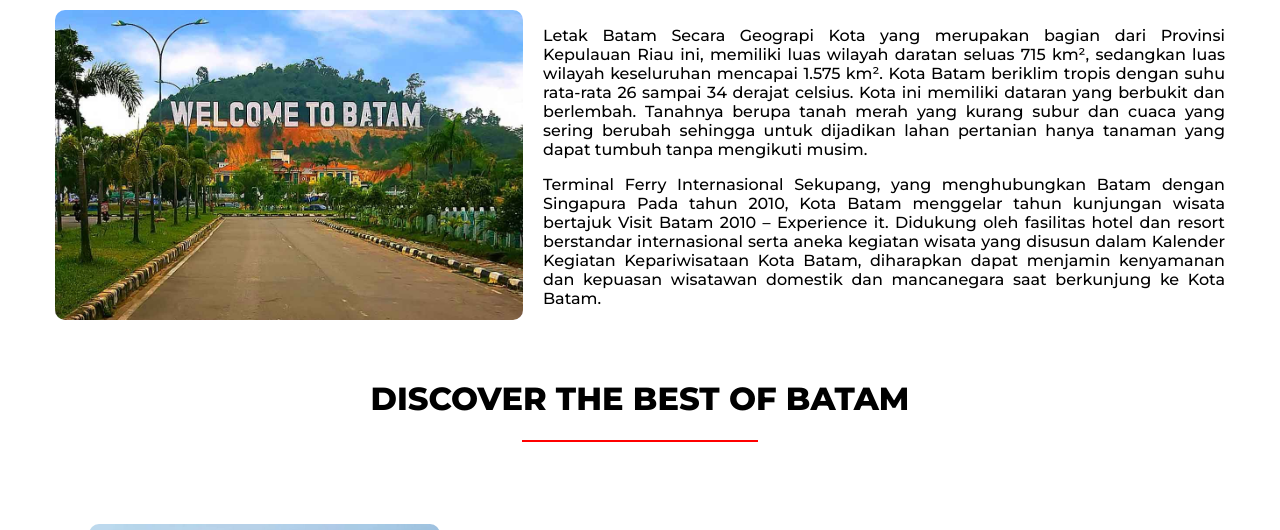
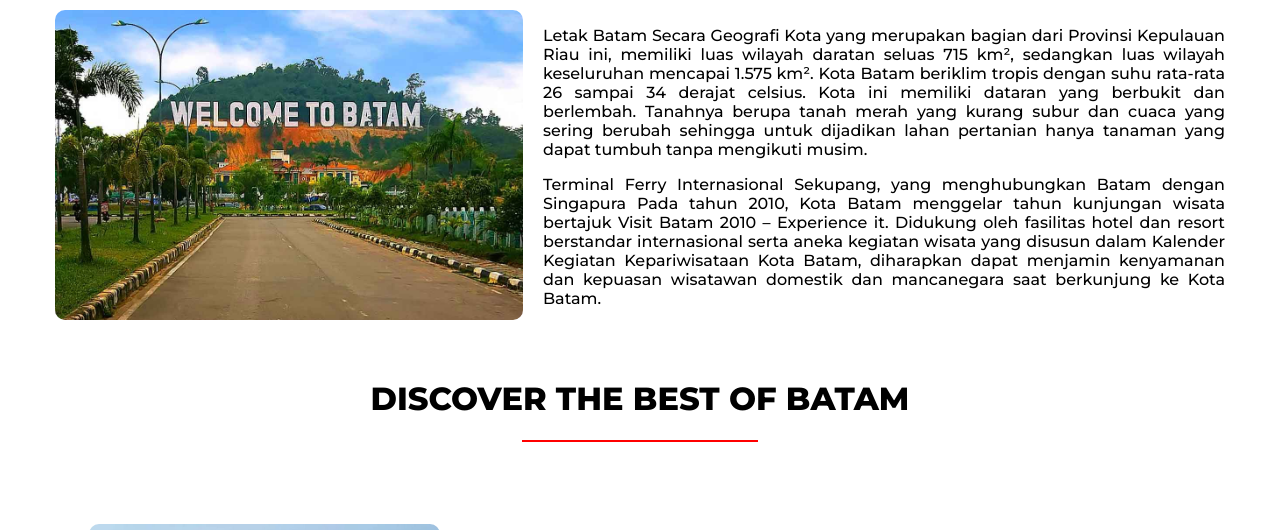
Before and after one commit to Fikz18/A23-wisata-sederhana.github.io, a plain HTML site: page batam.html in a window 1280 px wide. Shown: the part 570-1100 px from the top of the page. Drawn offline with Linux system fonts and the light colour scheme.

Commit message:
Update batam.html

```diff
--- a/batam.html
+++ b/batam.html
@@ -67,7 +67,7 @@
 
         <img src="asset/batamwelcom.jpg">
         <p>
-        Letak Batam Secara Geograpi
+        Letak Batam Secara Geografi
         Kota yang merupakan bagian dari Provinsi Kepulauan Riau ini, memiliki luas wilayah daratan seluas 715 km², sedangkan luas wilayah keseluruhan mencapai 1.575 km². Kota Batam beriklim tropis dengan suhu rata-rata 26 sampai 34 derajat celsius. Kota ini memiliki dataran yang berbukit dan berlembah. Tanahnya berupa tanah merah yang kurang subur dan cuaca yang sering berubah sehingga untuk dijadikan lahan pertanian hanya tanaman yang dapat tumbuh tanpa mengikuti musim.
 
         </p>
```
